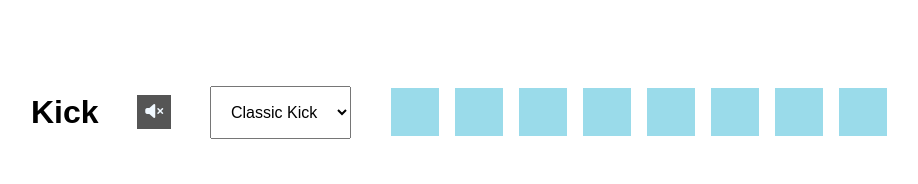
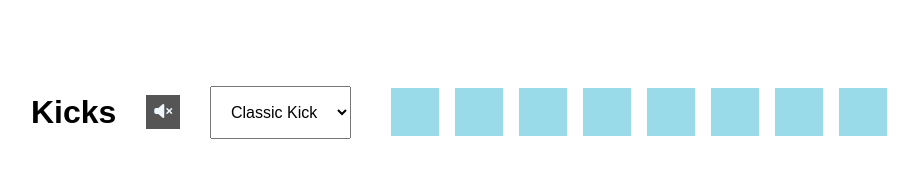
Before and after one commit to Tanya0712/Beatmaker2, a plain HTML site: page index.html in a window 1280 px wide. Shown: the top 184 px of the page, without its empty margins (193-1111 px from the left). Drawn offline with Linux system fonts and the light colour scheme.

Commit message:
heading change

```diff
--- a/index.html
+++ b/index.html
@@ -12,7 +12,7 @@
     <div class="sequencer">
         <div class="kick-track">
             <div class="controls">
-                <h1>Kick</h1>
+                <h1>Kicks</h1>
                 <button data-track="0" class="mute kick-volume">
                     <i class="fa-sharp fa-solid fa-volume-xmark"></i>
                 </button>
```
